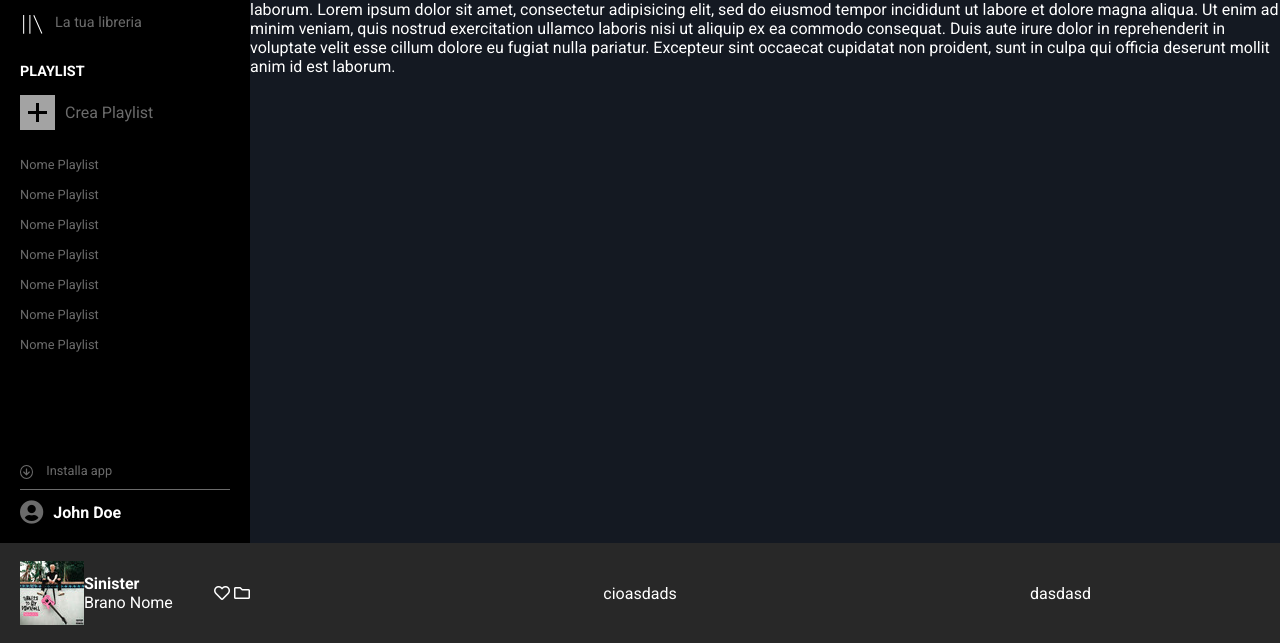
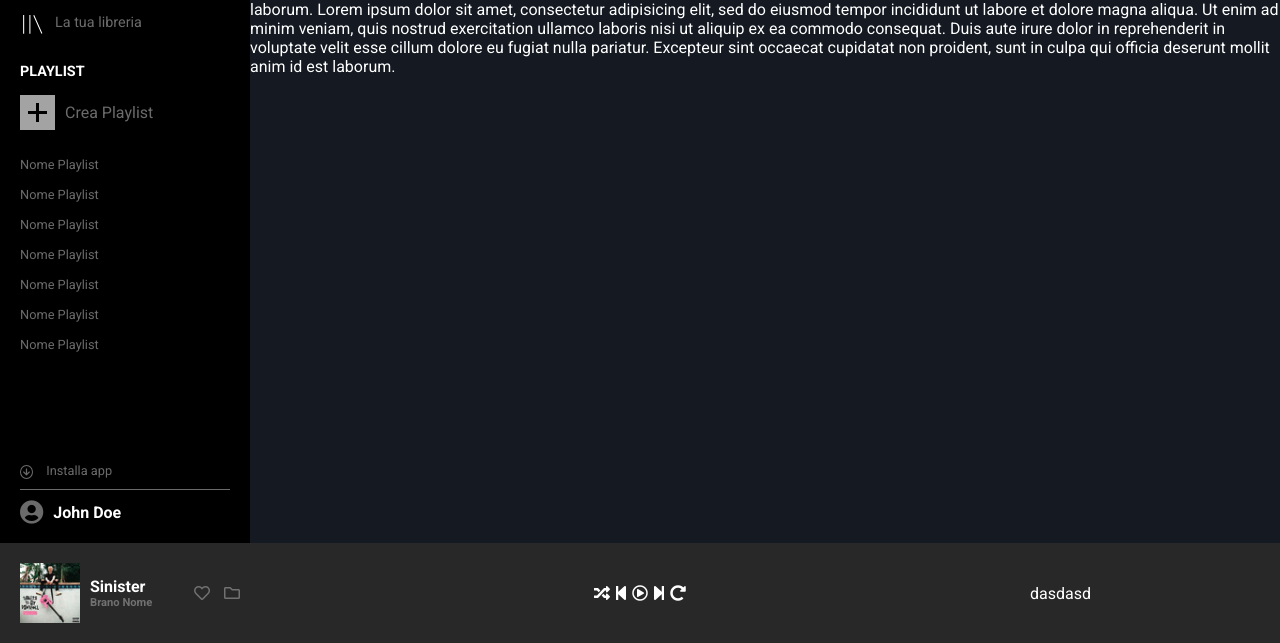
Before and after one commit to IacopoGhilardi/html-css-spotifyweb, a plain HTML site: page index.html in a window 1280 px wide. Shown: the part 157-800 px from the top of the page. Drawn offline with Linux system fonts and the light colour scheme.

Commit message:
Aggiunto flex playlist

```diff
--- a/css/style.css
+++ b/css/style.css
@@ -43,7 +43,6 @@ main {
   display: flex;
   flex-direction: column;
   height: calc(100% - 90px);
-  overflow: hidden;
 }
 
 /* logo */
@@ -117,6 +116,8 @@ main {
 #playlist {
   padding: 20px;
   overflow: hidden;
+  display: flex;
+  flex-direction: column;
 }
 
 #playlist h2 {
@@ -255,6 +256,10 @@ footer {
   color: white;
 }
 
+.grey-color {
+  color: #717171;
+}
+
 .track,
 .volume {
   width: 250px;
@@ -271,9 +276,34 @@ footer {
   align-items: center;
   padding-left: 20px;
 }
+
+.brano img {
+  width: 60px;
+  height: 60px;
+  margin-right: 10px;
+}
+
+.artist-name {
+  display: flex;
+  flex-direction: column;
+}
+
 #artist {
   font-weight: 700;
-  display: block;
+  /* display: block; */
+}
+
+#track-name {
+  font-weight: 700;
+  font-size: .7rem;
+}
+
+.like i {
+  margin-right: 10px;
+}
+
+.like i:hover {
+  cursor: pointer;
 }
 /***************** /footer *****************/
 
--- a/index.html
+++ b/index.html
@@ -132,19 +132,28 @@
         <div class="track">
           <div class="brano">
             <img src="img/copertina.jpg" alt="copertina">
-            <div>
+            <div class="artist-name">
               <span id="artist">Sinister</span>
-              <span id="track-name">Brano Nome</span>
+              <span class="grey-color" id="track-name">Brano Nome</span>
             </div>
           </div>
           <div class="like">
-            <i class="far fa-heart"></i>
-            <i class="far fa-folder"></i>
+            <i class="far fa-heart grey-color"></i>
+            <i class="far fa-folder grey-color"></i>
           </div>
         </div>
 
         <div class="play">
-            cioasdads
+          <div class="commands">
+            <i class="fas fa-random"></i>
+            <i class="fas fa-step-backward"></i>
+            <i class="far fa-play-circle"></i>
+            <i class="fas fa-step-forward"></i>
+            <i class="fas fa-redo-alt"></i>
+          </div>
+          <div id="track-bar">
+            <span class="progress"></span>
+          </div>
         </div>
 
         <div class="volume">
```
